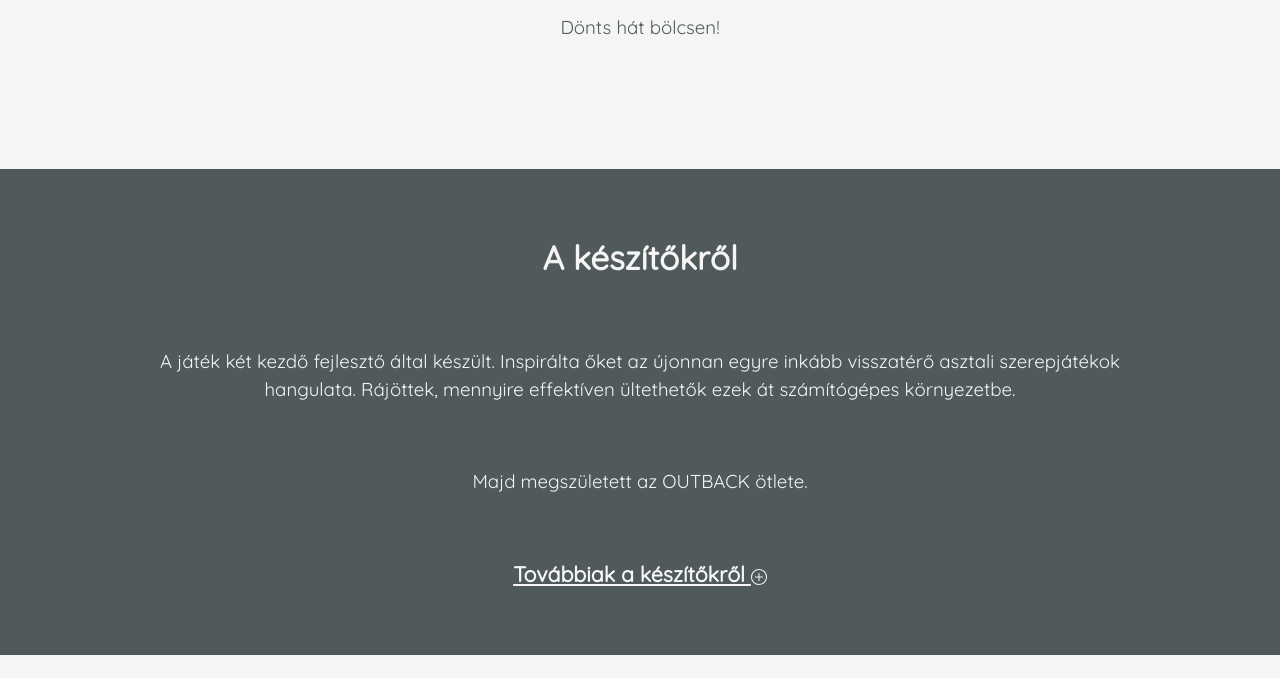
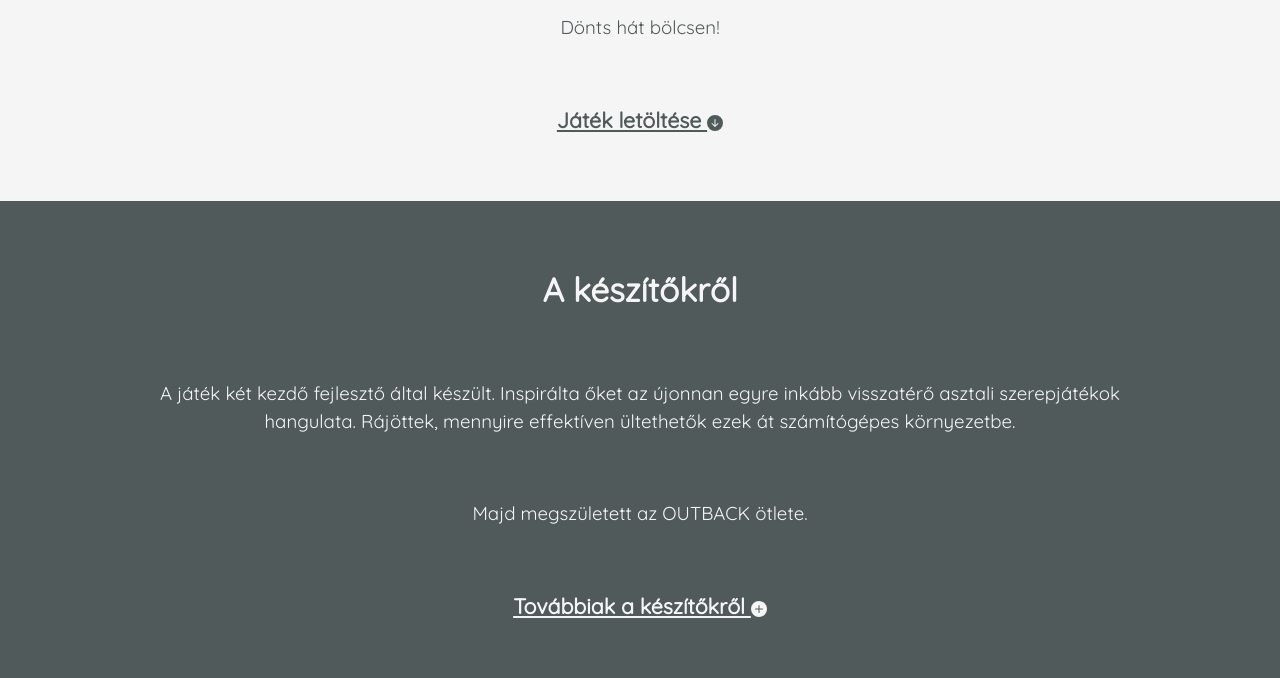
Before and after one commit to sandorajsa/IKT-jatek, a plain HTML site: page html/index.html in a window 1280 px wide. Shown: the part 1453-2131 px from the top of the page. Drawn offline with nearby package versions, Linux system fonts and the light colour scheme.

Commit message:
Html kisebb változtatások

```diff
--- a/html/index.html
+++ b/html/index.html
@@ -11,7 +11,7 @@
     <link rel="preconnect" href="https://fonts.gstatic.com" crossorigin>
     <link href="https://fonts.googleapis.com/css2?family=Quicksand&display=swap" rel="stylesheet">
     <link rel="stylesheet" href="styles.css">
-    <link rel="icon" type="image/x-icon" href="htmlphotos/outbackicon.ico">
+    <link rel="icon" type="image/x-icon" href="htmlphotos/outbackwebicon.jpg">
     <title>OUTBACK - Főoldal</title>
 </head>
 
@@ -75,6 +75,11 @@
               <p class="szoveg">
                 Dönts hát bölcsen!
               </p>
+              <a class="link1 linkek" href="">Játék letöltése
+                <svg xmlns="http://www.w3.org/2000/svg" width="16" height="16" fill="currentColor" class="bi bi-arrow-down-circle-fill" viewBox="0 0 16 16">
+                  <path d="M16 8A8 8 0 1 1 0 8a8 8 0 0 1 16 0zM8.5 4.5a.5.5 0 0 0-1 0v5.793L5.354 8.146a.5.5 0 1 0-.708.708l3 3a.5.5 0 0 0 .708 0l3-3a.5.5 0 0 0-.708-.708L8.5 10.293V4.5z"/>
+                </svg>
+              </a>
             </div>
           </div>
       </div>
@@ -92,9 +97,8 @@
                 Majd megszületett az OUTBACK ötlete.
               </p>
               <a class="link2 linkek" href="keszitok.html">Továbbiak a készítőkről
-                <svg xmlns="http://www.w3.org/2000/svg" width="16" height="16" fill="currentColor" class="bi bi-plus-circle" viewBox="0 0 16 16">
-                  <path d="M8 15A7 7 0 1 1 8 1a7 7 0 0 1 0 14zm0 1A8 8 0 1 0 8 0a8 8 0 0 0 0 16z"/>
-                  <path d="M8 4a.5.5 0 0 1 .5.5v3h3a.5.5 0 0 1 0 1h-3v3a.5.5 0 0 1-1 0v-3h-3a.5.5 0 0 1 0-1h3v-3A.5.5 0 0 1 8 4z"/>
+                <svg xmlns="http://www.w3.org/2000/svg" width="16" height="16" fill="currentColor" class="bi bi-plus-circle-fill" viewBox="0 0 16 16">
+                  <path d="M16 8A8 8 0 1 1 0 8a8 8 0 0 1 16 0zM8.5 4.5a.5.5 0 0 0-1 0v3h-3a.5.5 0 0 0 0 1h3v3a.5.5 0 0 0 1 0v-3h3a.5.5 0 0 0 0-1h-3v-3z"/>
                 </svg>
               </a>
             </div>
```
Also changed, not shown: html/keszitok.html (+1 -1 lines), html/htmlphotos/outbackicon2.ico (added), html/htmlphotos/outbackicon2.png (added), html/htmlphotos/outbackwebicon.jpg (added), photos/outbackicon2.ico (added).
